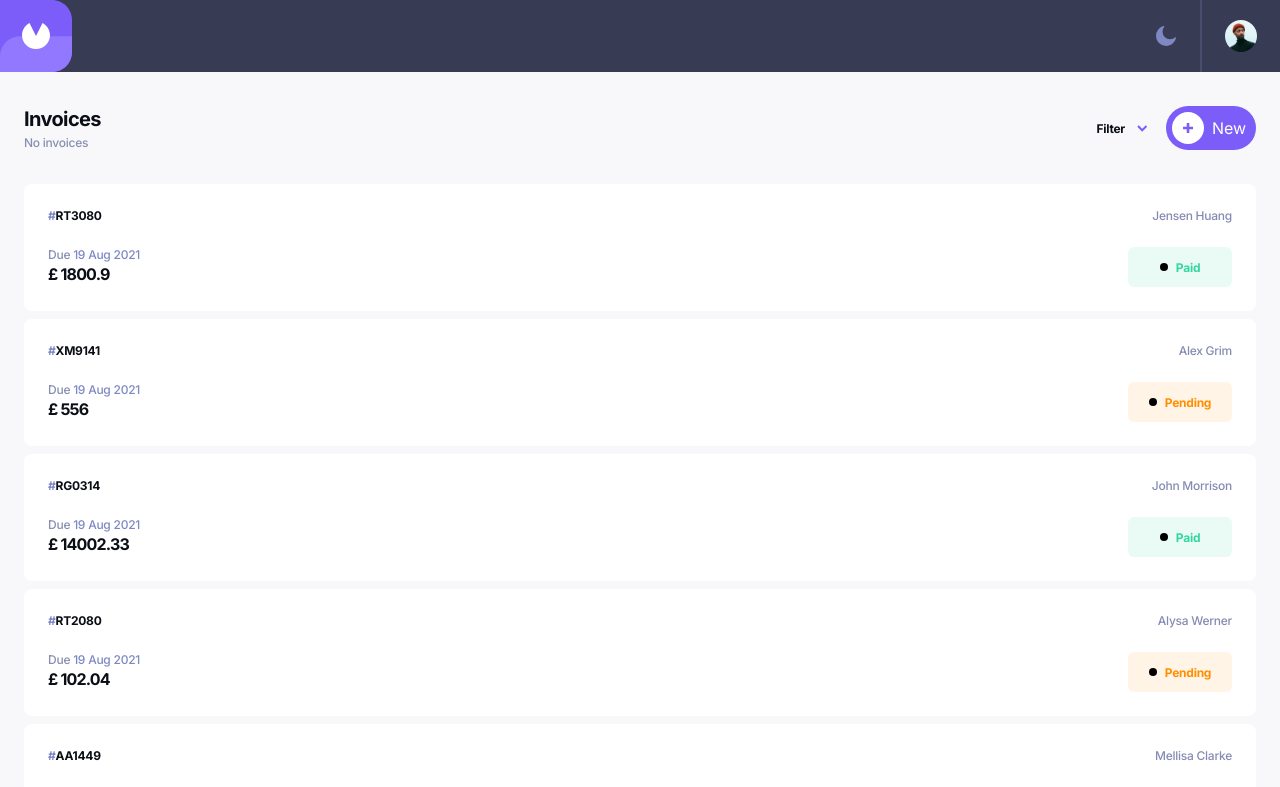
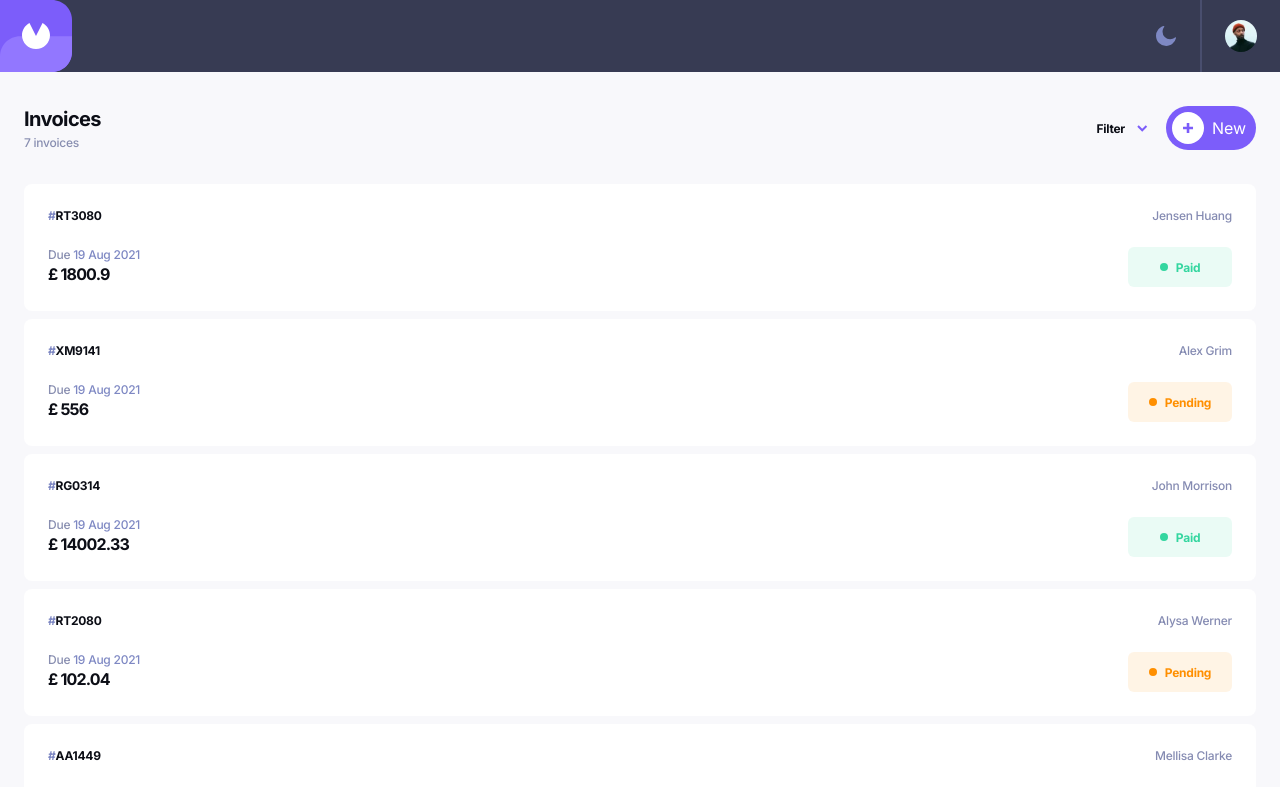
Before and after one commit to DamiGbot/invoice_app_frontend, a Next.js app: page / in a window 1280 px wide. Shown: the top 787 px of the page. Built offline with nearby package versions, Linux system fonts and the light colour scheme.

Commit message:
style: updated scrollbar styling

```diff
--- a/src/app/components/InvoiceList.tsx
+++ b/src/app/components/InvoiceList.tsx
@@ -35,8 +35,12 @@ type Invoice = {
 };
 
 export default function InvoiceList() {
+	// using this to test the no invoice state, remember to delete this
+	// data.length = 0;
+
 	return (
 		<>
+			{/* Top section of the invoicelist */}
 			<section>
 				<div className="flex flex-row items-center justify-between">
 					<div>
@@ -44,7 +48,7 @@ export default function InvoiceList() {
 							Invoices
 						</p>
 						<p className="font-medium text-[12px] tracking-[-0.25px] text-[#888EB0]">
-							No invoices
+							<span>{data.length == 0 ? "No" : data.length}</span> invoices
 						</p>
 					</div>
 
@@ -68,10 +72,12 @@ export default function InvoiceList() {
 				</div>
 			</section>
 
+			{/* Invoice list cards */}
 			<section className="mt-[32px] flex flex-col gap-[8px]">
-				{data.map((item) => {
+				{data.map((item: Invoice) => {
 					const capitalizedStatus =
 						item.status.charAt(0).toUpperCase() + item.status.slice(1);
+
 					return (
 						<Card key={item.id}>
 							{" "}
@@ -99,11 +105,6 @@ export default function InvoiceList() {
 										</div>
 									</div>
 
-									{/* <div className="w-[104px] h-[40px] bg-[green] flex justify-center items-center rounded-[6px]">
-									<div className="w-[8px] h-[8px] rounded-full bg-black mr-[8px]"></div>
-									<p>{item.status}</p>
-								</div> */}
-
 									<div
 										className={`w-[104px] h-[40px] flex justify-center items-center rounded-[6px] ${
 											capitalizedStatus === "Paid"
@@ -116,7 +117,7 @@ export default function InvoiceList() {
 										}`}
 									>
 										<div
-											className={`w-[8px] h-[8px] rounded-full bg-black mr-[8px] ${
+											className={`w-[8px] h-[8px] rounded-full mr-[8px] ${
 												capitalizedStatus === "Paid"
 													? "bg-[#33D69F] bg-opacity-100"
 													: capitalizedStatus === "Pending"
--- a/src/app/globals.css
+++ b/src/app/globals.css
@@ -7,3 +7,25 @@ body {
 	font-family: "Spartan";
 	background-color: #f8f8fb;
 }
+
+/* width */
+::-webkit-scrollbar {
+	width: 8px;
+}
+
+/* Track */
+/* ::-webkit-scrollbar-track {
+	background: #f1f1f1;
+} */
+
+/* Handle */
+::-webkit-scrollbar-thumb {
+	background: #dfe3fa;
+	height: 112px;
+	border-radius: 4px;
+}
+
+/* Handle on hover */
+/* ::-webkit-scrollbar-thumb:hover {
+	background: #555;
+} */
```
